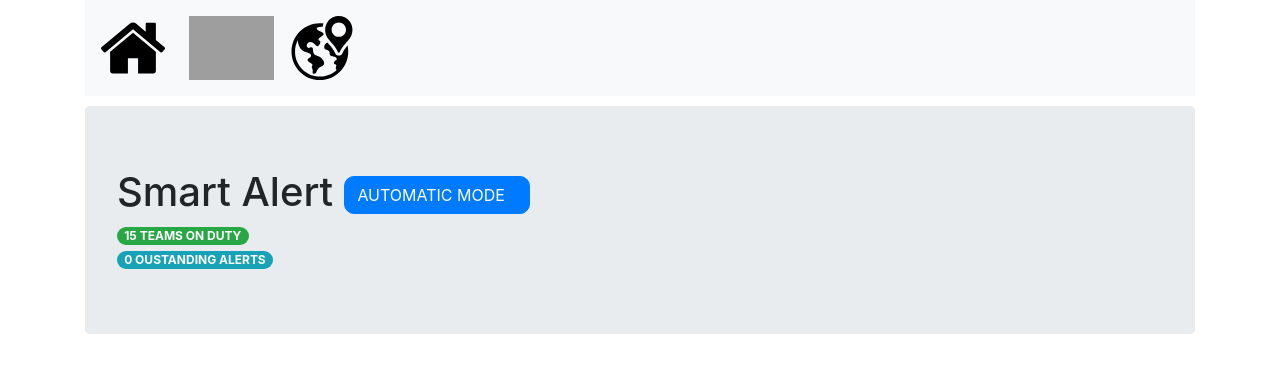
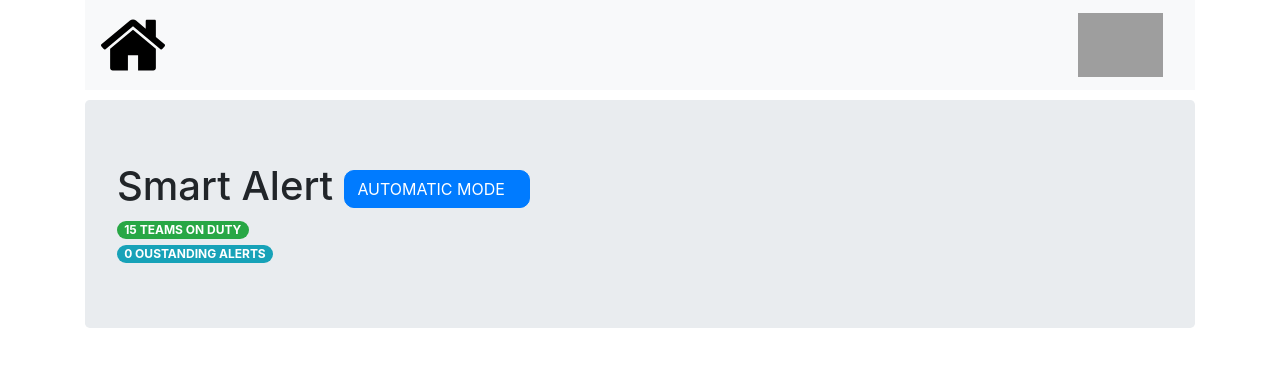
Before and after one commit to SuperV1234/zoohackathon2017, a Flask app: page / in a window 1280 px wide. Shown: the top 383 px of the page. Run offline with Flask 2, Linux system fonts and the light colour scheme; data that the repository does not hold is empty; some libraries are stand-ins or nearby versions; grey boxes are pictures that could not be loaded.

Commit message:
Remove map nav butto (map is in home) make nav bar not collapsable

```diff
--- a/ui-flask/templates/base.html
+++ b/ui-flask/templates/base.html
@@ -40,30 +40,14 @@
   <!-- Just an image -->
     {% block full_body %}
         <div class="container" style="height: 100%">
-            <nav class="navbar navbar-expand-lg navbar-light bg-light">
+            <nav class="navbar navbar-light bg-light">
                 <a class="navbar-brand" href="/">
                     <img alt="Home" src="{{ url_for('static', filename='icons/home.svg') }}"/>
                 </a>
+                <a class="navbar-brand" href="/teams_or_rangers/">
+                    <img alt="People" src="{{ url_for('static', filename='icons/team.svg') }}"/>
+                </a>
 
-                <button class="navbar-toggler" type="button" data-toggle="collapse" data-target="#navbarSupportedContent" aria-controls="navbarSupportedContent"
-                    aria-expanded="false" aria-label="Toggle navigation">
-                    <span class="navbar-toggler-icon"></span>
-                </button>
-
-                <div class="collapse navbar-collapse" id="navbarSupportedContent">
-                    <ul class="navbar-nav mr-auto">
-                        <li class="nav-item active">
-                            <a class="nav-link" href="/teams_or_rangers/">
-                                <img alt="Manage Team" src="{{ url_for('static', filename='icons/team.svg') }}"/>
-                            </a>
-                        </li>
-                        <li class="nav-item active">
-                            <a class="nav-link" href="/manual/">
-                                <img alt="Manual" src="{{ url_for('static', filename='icons/map.svg') }}"/>
-                            </a>
-                        </li>
-                    </ul>
-                </div>
             </nav>
             {% block body %}
             <h1>PLEASE DEFINE A "body" BLOCK</h1>
```
